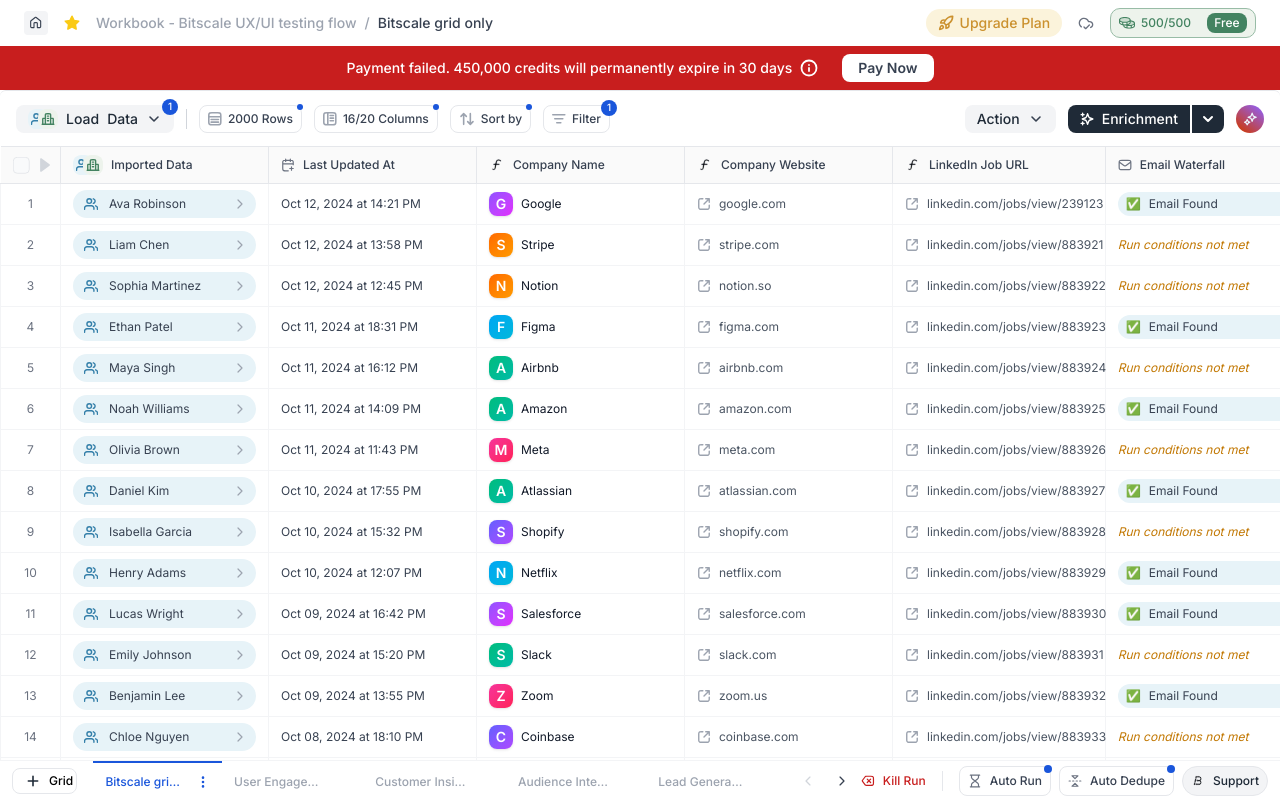
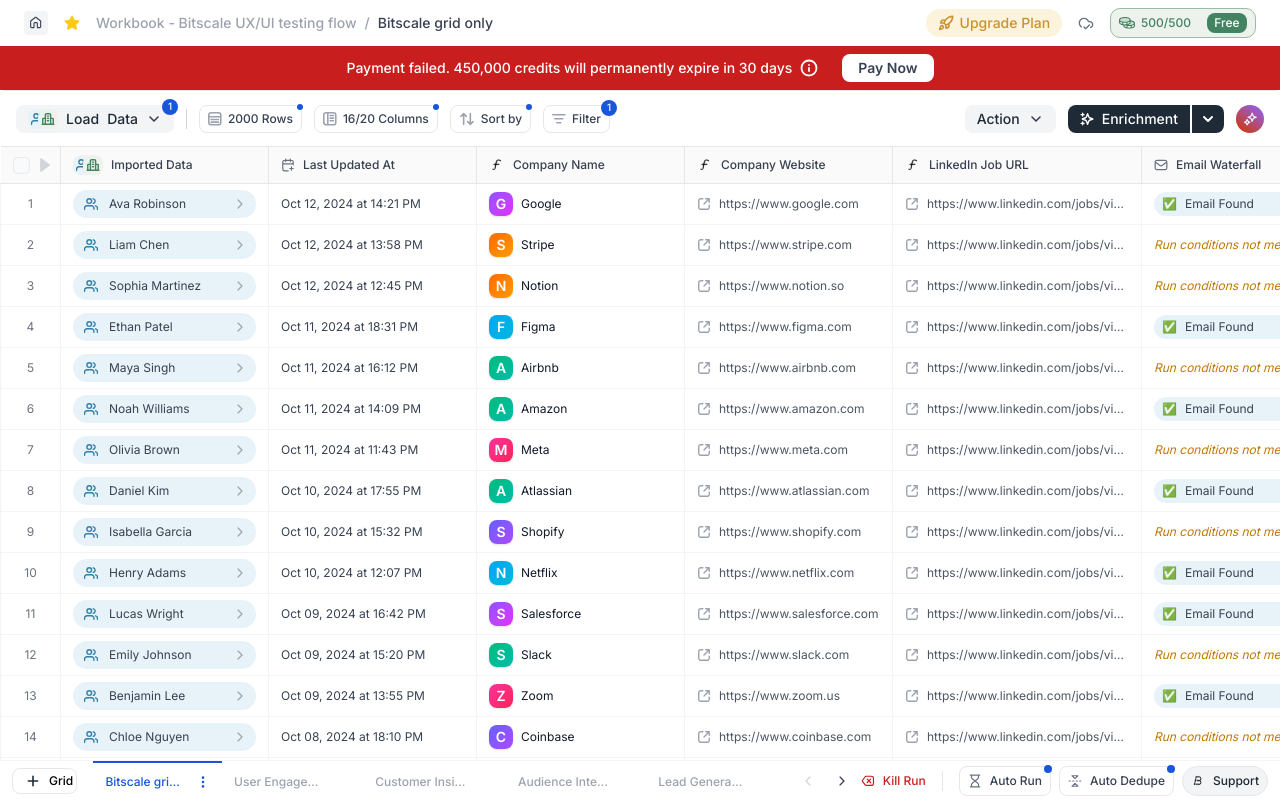
Before and after one commit to its-lakshya/bitscale-frontend, a Next.js app: page / in a window 1280 px wide. Built offline with nearby package versions, Linux system fonts and the light colour scheme.

Commit message:
fix: update url of company and linkedIn jobs in data table

```diff
--- a/src/components/grid/table/TableRow.tsx
+++ b/src/components/grid/table/TableRow.tsx
@@ -62,7 +62,7 @@
       <td className="px-3 py-1.5 text-[#4B5563] border border-[#F3F4F6] cursor-pointer">
         <span className="flex items-center gap-2">
           <Image src={linkIcon} alt="lin icon" />
-          {data.linkedinJobUrl}
+          <span className='max-w-54 truncate'>{data.linkedinJobUrl}</span>
         </span>
       </td>
 
--- a/src/data/gridData.ts
+++ b/src/data/gridData.ts
@@ -6,8 +6,8 @@
     personName: "Ava Robinson",
     lastUpdated: "Oct 12, 2024 at 14:21 PM",
     company: "Google",
-    website: "google.com",
-    linkedinJobUrl: "linkedin.com/jobs/view/239123",
+    website: "https://www.google.com",
+    linkedinJobUrl: "https://www.linkedin.com/jobs/view/239123",
     emailStatus: "success",
     email: "ava@google.com",
     findIcp: "success",
@@ -20,8 +20,8 @@
     personName: "Liam Chen",
     lastUpdated: "Oct 12, 2024 at 13:58 PM",
     company: "Stripe",
-    website: "stripe.com",
-    linkedinJobUrl: "linkedin.com/jobs/view/883921",
+    website: "https://www.stripe.com",
+    linkedinJobUrl: "https://www.linkedin.com/jobs/view/883921",
     emailStatus: "failed",
     findIcp: "success",
     enrichCompany: "success",
@@ -33,8 +33,8 @@
     personName: "Sophia Martinez",
     lastUpdated: "Oct 12, 2024 at 12:45 PM",
     company: "Notion",
-    website: "notion.so",
-    linkedinJobUrl: "linkedin.com/jobs/view/883922",
+    website: "https://www.notion.so",
+    linkedinJobUrl: "https://www.linkedin.com/jobs/view/883922",
     emailStatus: "queued",
     findIcp: "running",
     enrichCompany: "idle",
@@ -46,8 +46,8 @@
     personName: "Ethan Patel",
     lastUpdated: "Oct 11, 2024 at 18:31 PM",
     company: "Figma",
-    website: "figma.com",
-    linkedinJobUrl: "linkedin.com/jobs/view/883923",
+    website: "https://www.figma.com",
+    linkedinJobUrl: "https://www.linkedin.com/jobs/view/883923",
     emailStatus: "success",
     email: "ethan@figma.com",
     findIcp: "success",
@@ -60,8 +60,8 @@
     personName: "Maya Singh",
     lastUpdated: "Oct 11, 2024 at 16:12 PM",
     company: "Airbnb",
-    website: "airbnb.com",
-    linkedinJobUrl: "linkedin.com/jobs/view/883924",
+    website: "https://www.airbnb.com",
+    linkedinJobUrl: "https://www.linkedin.com/jobs/view/883924",
     emailStatus: "blocked",
     findIcp: "success",
     enrichCompany: "queued",
@@ -73,8 +73,8 @@
     personName: "Noah Williams",
     lastUpdated: "Oct 11, 2024 at 14:09 PM",
     company: "Amazon",
-    website: "amazon.com",
-    linkedinJobUrl: "linkedin.com/jobs/view/883925",
+    website: "https://www.amazon.com",
+    linkedinJobUrl: "https://www.linkedin.com/jobs/view/883925",
     emailStatus: "success",
     email: "noah@amazon.com",
     findIcp: "success",
@@ -87,8 +87,8 @@
     personName: "Olivia Brown",
     lastUpdated: "Oct 11, 2024 at 11:43 PM",
     company: "Meta",
-    website: "meta.com",
-    linkedinJobUrl: "linkedin.com/jobs/view/883926",
+    website: "https://www.meta.com",
+    linkedinJobUrl: "https://www.linkedin.com/jobs/view/883926",
     emailStatus: "failed",
     findIcp: "queued",
     enrichCompany: "idle",
@@ -100,8 +100,8 @@
     personName: "Daniel Kim",
     lastUpdated: "Oct 10, 2024 at 17:55 PM",
     company: "Atlassian",
-    website: "atlassian.com",
-    linkedinJobUrl: "linkedin.com/jobs/view/883927",
+    website: "https://www.atlassian.com",
+    linkedinJobUrl: "https://www.linkedin.com/jobs/view/883927",
     emailStatus: "success",
     email: "daniel@atlassian.com",
     findIcp: "success",
@@ -114,8 +114,8 @@
     personName: "Isabella Garcia",
     lastUpdated: "Oct 10, 2024 at 15:32 PM",
     company: "Shopify",
-    website: "shopify.com",
-    linkedinJobUrl: "linkedin.com/jobs/view/883928",
+    website: "https://www.shopify.com",
+    linkedinJobUrl: "https://www.linkedin.com/jobs/view/883928",
     emailStatus: "queued",
     findIcp: "success",
     enrichCompany: "queued",
@@ -127,8 +127,8 @@
     personName: "Henry Adams",
     lastUpdated: "Oct 10, 2024 at 12:07 PM",
     company: "Netflix",
-    website: "netflix.com",
-    linkedinJobUrl: "linkedin.com/jobs/view/883929",
+    website: "https://www.netflix.com",
+    linkedinJobUrl: "https://www.linkedin.com/jobs/view/883929",
     emailStatus: "success",
     email: "henry@netflix.com",
     findIcp: "success",
@@ -141,8 +141,8 @@
     personName: "Lucas Wright",
     lastUpdated: "Oct 09, 2024 at 16:42 PM",
     company: "Salesforce",
-    website: "salesforce.com",
-    linkedinJobUrl: "linkedin.com/jobs/view/883930",
+    website: "https://www.salesforce.com",
+    linkedinJobUrl: "https://www.linkedin.com/jobs/view/883930",
     emailStatus: "success",
     email: "lucas@salesforce.com",
     findIcp: "success",
@@ -155,8 +155,8 @@
     personName: "Emily Johnson",
     lastUpdated: "Oct 09, 2024 at 15:20 PM",
     company: "Slack",
-    website: "slack.com",
-    linkedinJobUrl: "linkedin.com/jobs/view/883931",
+    website: "https://www.slack.com",
+    linkedinJobUrl: "https://www.linkedin.com/jobs/view/883931",
     emailStatus: "failed",
     findIcp: "success",
     enrichCompany: "idle",
@@ -168,8 +168,8 @@
     personName: "Benjamin Lee",
     lastUpdated: "Oct 09, 2024 at 13:55 PM",
     company: "Zoom",
-    website: "zoom.us",
-    linkedinJobUrl: "linkedin.com/jobs/view/883932",
+    website: "https://www.zoom.us",
+    linkedinJobUrl: "https://www.linkedin.com/jobs/view/883932",
     emailStatus: "success",
     email: "benjamin@zoom.us",
     findIcp: "success",
@@ -182,8 +182,8 @@
     personName: "Chloe Nguyen",
     lastUpdated: "Oct 08, 2024 at 18:10 PM",
     company: "Coinbase",
-    website: "coinbase.com",
-    linkedinJobUrl: "linkedin.com/jobs/view/883933",
+    website: "https://www.coinbase.com",
+    linkedinJobUrl: "https://www.linkedin.com/jobs/view/883933",
     emailStatus: "queued",
     findIcp: "running",
     enrichCompany: "idle",
@@ -195,8 +195,8 @@
     personName: "Jack Thompson",
     lastUpdated: "Oct 08, 2024 at 16:02 PM",
     company: "Uber",
-    website: "uber.com",
-    linkedinJobUrl: "linkedin.com/jobs/view/883934",
+    website: "https://www.uber.com",
+    linkedinJobUrl: "https://www.linkedin.com/jobs/view/883934",
     emailStatus: "success",
     email: "jack@uber.com",
     findIcp: "success",
@@ -209,8 +209,8 @@
     personName: "Hannah Moore",
     lastUpdated: "Oct 08, 2024 at 14:45 PM",
     company: "Dropbox",
-    website: "dropbox.com",
-    linkedinJobUrl: "linkedin.com/jobs/view/883935",
+    website: "https://www.dropbox.com",
+    linkedinJobUrl: "https://www.linkedin.com/jobs/view/883935",
     emailStatus: "blocked",
     findIcp: "queued",
     enrichCompany: "idle",
@@ -222,8 +222,8 @@
     personName: "Ryan Scott",
     lastUpdated: "Oct 07, 2024 at 17:30 PM",
     company: "Pinterest",
-    website: "pinterest.com",
-    linkedinJobUrl: "linkedin.com/jobs/view/883936",
+    website: "https://www.pinterest.com",
+    linkedinJobUrl: "https://www.linkedin.com/jobs/view/883936",
     emailStatus: "success",
     email: "ryan@pinterest.com",
     findIcp: "success",
@@ -236,8 +236,8 @@
     personName: "Natalie Brooks",
     lastUpdated: "Oct 07, 2024 at 15:11 PM",
     company: "Reddit",
-    website: "reddit.com",
-    linkedinJobUrl: "linkedin.com/jobs/view/883937",
+    website: "https://www.reddit.com",
+    linkedinJobUrl: "https://www.linkedin.com/jobs/view/883937",
     emailStatus: "failed",
     findIcp: "success",
     enrichCompany: "queued",
@@ -249,8 +249,8 @@
     personName: "Oliver Green",
     lastUpdated: "Oct 07, 2024 at 13:46 PM",
     company: "OpenAI",
-    website: "openai.com",
-    linkedinJobUrl: "linkedin.com/jobs/view/883938",
+    website: "https://www.openai.com",
+    linkedinJobUrl: "https://www.linkedin.com/jobs/view/883938",
     emailStatus: "success",
     email: "oliver@openai.com",
     findIcp: "success",
@@ -263,8 +263,8 @@
     personName: "Priya Kapoor",
     lastUpdated: "Oct 06, 2024 at 16:25 PM",
     company: "Tesla",
-    website: "tesla.com",
-    linkedinJobUrl: "linkedin.com/jobs/view/883939",
+    website: "https://www.tesla.com",
+    linkedinJobUrl: "https://www.linkedin.com/jobs/view/883939",
     emailStatus: "queued",
     findIcp: "running",
     enrichCompany: "idle",
@@ -276,8 +276,8 @@
     personName: "Victor Alvarez",
     lastUpdated: "Oct 06, 2024 at 14:02 PM",
     company: "Twilio",
-    website: "twilio.com",
-    linkedinJobUrl: "linkedin.com/jobs/view/883940",
+    website: "https://www.twilio.com",
+    linkedinJobUrl: "https://www.linkedin.com/jobs/view/883940",
     emailStatus: "success",
     email: "victor@twilio.com",
     findIcp: "success",
@@ -290,8 +290,8 @@
     personName: "Sara Nilsson",
     lastUpdated: "Oct 05, 2024 at 17:40 PM",
     company: "Canva",
-    website: "canva.com",
-    linkedinJobUrl: "linkedin.com/jobs/view/883941",
+    website: "https://www.canva.com",
+    linkedinJobUrl: "https://www.linkedin.com/jobs/view/883941",
     emailStatus: "failed",
     findIcp: "success",
     enrichCompany: "queued",
@@ -303,8 +303,8 @@
     personName: "Ahmed Hassan",
     lastUpdated: "Oct 05, 2024 at 15:18 PM",
     company: "Spotify",
-    website: "spotify.com",
-    linkedinJobUrl: "linkedin.com/jobs/view/883942",
+    website: "https://www.spotify.com",
+    linkedinJobUrl: "https://www.linkedin.com/jobs/view/883942",
     emailStatus: "success",
     email: "ahmed@spotify.com",
     findIcp: "success",
@@ -317,8 +317,8 @@
     personName: "Laura Fischer",
     lastUpdated: "Oct 05, 2024 at 13:50 PM",
     company: "Asana",
-    website: "asana.com",
-    linkedinJobUrl: "linkedin.com/jobs/view/883943",
+    website: "https://www.asana.com",
+    linkedinJobUrl: "https://www.linkedin.com/jobs/view/883943",
     emailStatus: "queued",
     findIcp: "running",
     enrichCompany: "idle",
@@ -330,8 +330,8 @@
     personName: "Tom Bennett",
     lastUpdated: "Oct 04, 2024 at 16:33 PM",
     company: "Linear",
-    website: "linear.app",
-    linkedinJobUrl: "linkedin.com/jobs/view/883944",
+    website: "https://www.linear.app",
+    linkedinJobUrl: "https://www.linkedin.com/jobs/view/883944",
     emailStatus: "success",
     email: "tom@linear.app",
     findIcp: "success",
@@ -344,8 +344,8 @@
     personName: "Yuki Tanaka",
     lastUpdated: "Oct 04, 2024 at 14:19 PM",
     company: "Sony",
-    website: "sony.com",
-    linkedinJobUrl: "linkedin.com/jobs/view/883945",
+    website: "https://www.sony.com",
+    linkedinJobUrl: "lhttps://www.inkedin.com/jobs/view/883945",
     emailStatus: "blocked",
     findIcp: "queued",
     enrichCompany: "idle",
@@ -357,8 +357,8 @@
     personName: "Michael O'Connor",
     lastUpdated: "Oct 03, 2024 at 17:05 PM",
     company: "Intel",
-    website: "intel.com",
-    linkedinJobUrl: "linkedin.com/jobs/view/883946",
+    website: "https://www.intel.com",
+    linkedinJobUrl: "https://www.linkedin.com/jobs/view/883946",
     emailStatus: "success",
     email: "michael@intel.com",
     findIcp: "success",
@@ -371,8 +371,8 @@
     personName: "Anita Desai",
     lastUpdated: "Oct 03, 2024 at 15:42 PM",
     company: "Oracle",
-    website: "oracle.com",
-    linkedinJobUrl: "linkedin.com/jobs/view/883947",
+    website: "https://www.oracle.com",
+    linkedinJobUrl: "https://www.linkedin.com/jobs/view/883947",
     emailStatus: "failed",
     findIcp: "success",
     enrichCompany: "queued",
@@ -383,9 +383,9 @@
     id: 29,
     personName: "Robert King",
     lastUpdated: "Oct 03, 2024 at 13:28 PM",
-    company: "Adobe",
-    website: "adobe.com",
-    linkedinJobUrl: "linkedin.com/jobs/view/883948",
+    company: "https://www.Adobe",
+    website: "https://www.adobe.com",
+    linkedinJobUrl: "https://www.linkedin.com/jobs/view/883948",
     emailStatus: "success",
     email: "robert@adobe.com",
     findIcp: "success",
@@ -398,8 +398,8 @@
     personName: "Nina Kovac",
     lastUpdated: "Oct 02, 2024 at 16:14 PM",
     company: "Microsoft",
-    website: "microsoft.com",
-    linkedinJobUrl: "linkedin.com/jobs/view/883949",
+    website: "https://www.microsoft.com",
+    linkedinJobUrl: "https://www.linkedin.com/jobs/view/883949",
     emailStatus: "queued",
     findIcp: "running",
     enrichCompany: "idle",
```
